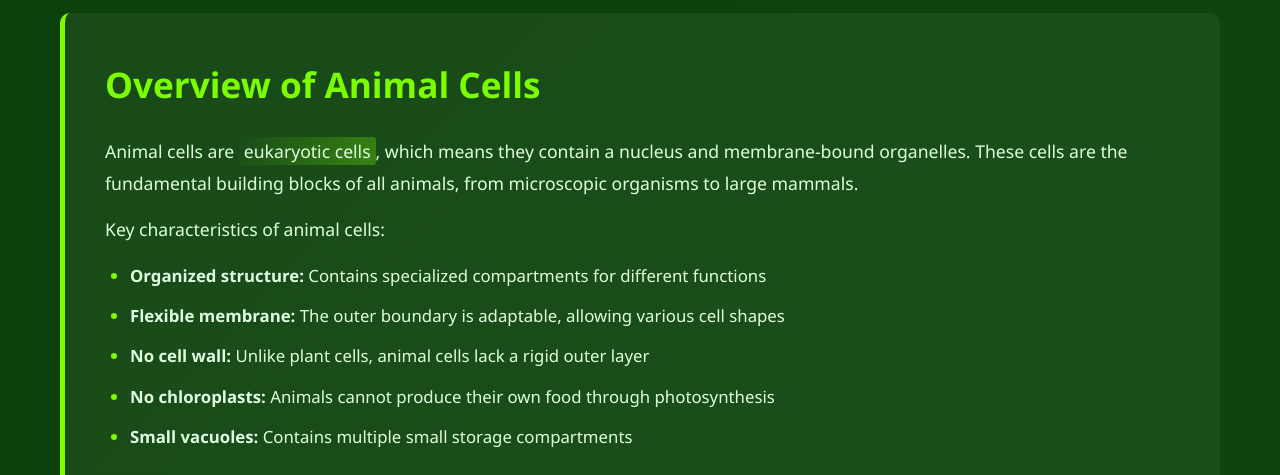
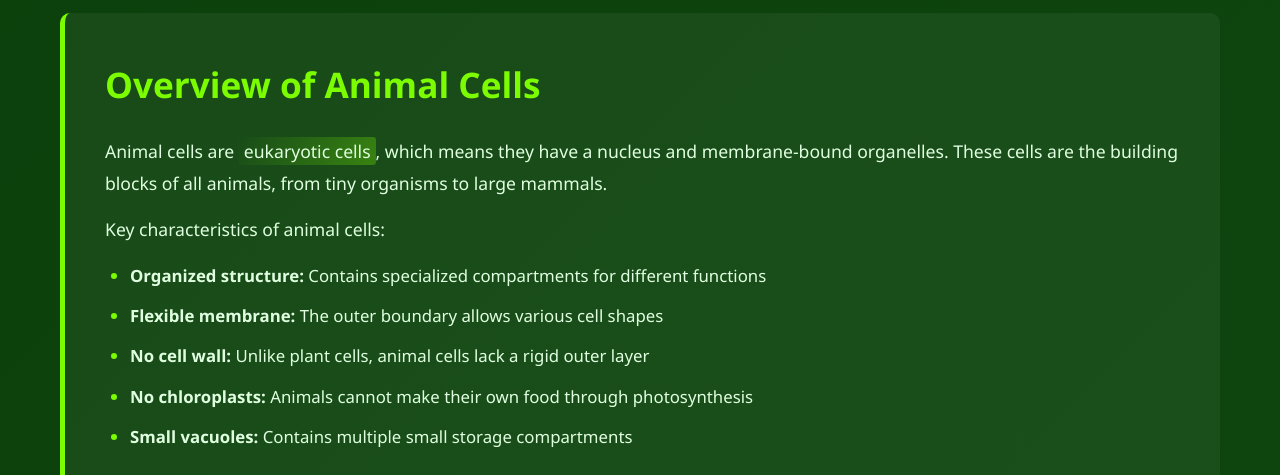
Before and after one commit to ru3tyYT/Science-Project, a plain HTML site: page index.html in a window 1280 px wide. Shown: the part 1640-2115 px from the top of the page. Drawn offline with Linux system fonts and the light colour scheme.

Commit message:
simplified language

```diff
--- a/index.html
+++ b/index.html
@@ -576,13 +576,13 @@
         <!-- Overview Section -->
         <section id="overview" class="section">
             <h2>Overview of Animal Cells</h2>
-            <p>Animal cells are <span class="highlight">eukaryotic cells</span>, which means they contain a nucleus and membrane-bound organelles. These cells are the fundamental building blocks of all animals, from microscopic organisms to large mammals.</p>
+            <p>Animal cells are <span class="highlight">eukaryotic cells</span>, which means they have a nucleus and membrane-bound organelles. These cells are the building blocks of all animals, from tiny organisms to large mammals.</p>
             <p>Key characteristics of animal cells:</p>
             <ul>
                 <li><strong>Organized structure:</strong> Contains specialized compartments for different functions</li>
-                <li><strong>Flexible membrane:</strong> The outer boundary is adaptable, allowing various cell shapes</li>
+                <li><strong>Flexible membrane:</strong> The outer boundary allows various cell shapes</li>
                 <li><strong>No cell wall:</strong> Unlike plant cells, animal cells lack a rigid outer layer</li>
-                <li><strong>No chloroplasts:</strong> Animals cannot produce their own food through photosynthesis</li>
+                <li><strong>No chloroplasts:</strong> Animals cannot make their own food through photosynthesis</li>
                 <li><strong>Small vacuoles:</strong> Contains multiple small storage compartments</li>
             </ul>
             <div class="image-container">
@@ -700,7 +700,7 @@
                     <p><strong>Function:</strong> Produces ATP (adenosine triphosphate) through cellular respiration</p>
                     <p><strong>Description:</strong> Known as the "powerhouse" of the cell, mitochondria convert nutrients into energy. They contain their own DNA, suggesting an evolutionary origin as independent organisms.</p>
                     <div class="analogy-box">
-                        <strong>School Analogy:</strong> Mitochondria are like the <em>cafeteria</em> in a school. Just as the cafeteria provides food (energy) to fuel students throughout their day of learning and activities, mitochondria break down nutrients to produce ATP energy that powers all the cell's activities and functions.
+                        <strong>School Analogy:</strong> Mitochondria are like the <em>lunch room and power control room</em> of the school. Just as the lunch room gives food (energy) to students to power them through their classes and activities, mitochondria break down nutrients to produce ATP energy that powers all the cell's functions and keeps it running.
                     </div>
                     <img src="https://upload.wikimedia.org/wikipedia/commons/thumb/3/3b/Animal_mitochondrion_diagram_en.svg/1200px-Animal_mitochondrion_diagram_en.svg.png" alt="Mitochondrion">
                 </div>
@@ -722,7 +722,7 @@
                     <p><strong>Function:</strong> Break down fatty acids and detoxify harmful substances such as hydrogen peroxide</p>
                     <p><strong>Description:</strong> Peroxisomes contain oxidative enzymes that protect the cell from toxic byproducts of metabolism.</p>
                     <div class="analogy-box">
-                        <strong>School Analogy:</strong> Peroxisomes are like the <em>trash disposal and waste management system</em> in a school. Just as the school's waste system safely removes and disposes of garbage and hazardous materials to keep the building clean and safe, peroxisomes break down and eliminate toxic substances to protect the cell from harm.
+                        <strong>School Analogy:</strong> Peroxisomes are like the <em>trash disposal system</em> in a school. Just as the trash disposal system removes waste and keeps the school clean and safe from harmful materials, peroxisomes break down toxic substances and protect the cell from dangerous byproducts.
                     </div>
                     <img src="https://media.istockphoto.com/id/2061388569/vector/peroxisome-anatomy-cross-section-of-a-cell-organelle.jpg?s=612x612&w=0&k=20&c=lAHJnFopyGBoIl2IzdvqShIq4IsEUFMGCO2c2C4F4x0=" alt="Peroxisome">
                 </div>
```
